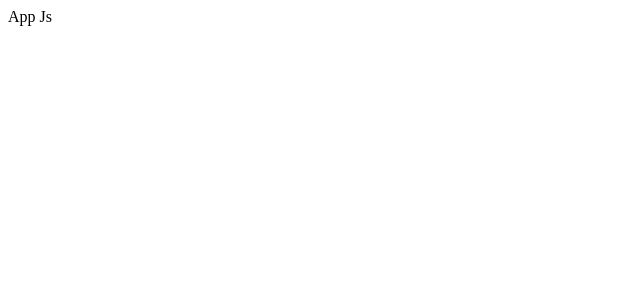
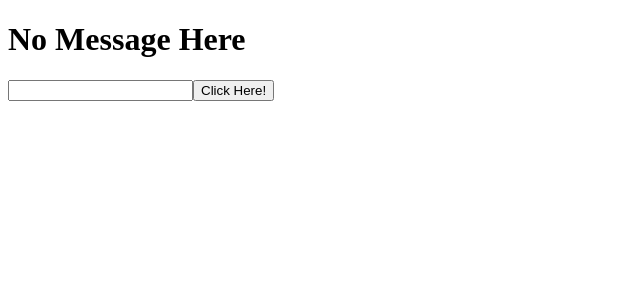
Before and after one commit to iampooran/reactpractice, a React (Create React App) app: page / in a window 1280 px wide. Shown: the top 300 px of the page, without its empty margins (0-640 px from the left). Built offline with nearby package versions, Linux system fonts and the light colour scheme.

Commit message:
ChildToParent Communication

```diff
--- a/src/App.js
+++ b/src/App.js
@@ -1,7 +1,9 @@
+import Main from "./components/ChildToParent/Main";
+
 function App() {
   return (
     <>
-    App Js
+      <Main/>
     </>
   );
 }
--- /dev/null
+++ b/src/components/ChildToParent/Child.js
@@ -0,0 +1,18 @@
+import React, { useState } from 'react'
+
+const Child = ({chooseMessage}) => {
+    const [parentMessage,setParentMessage] = useState('');
+
+    const changeParentMessage = () =>{
+        chooseMessage(parentMessage)
+    }
+
+  return (
+    <div>
+        <input value={parentMessage} onChange={(e)=> setParentMessage(e.target.value)}/>
+        <button onClick={changeParentMessage}>Click Here!</button>
+    </div>
+  )
+}
+
+export default Child
--- /dev/null
+++ b/src/components/ChildToParent/Main.js
@@ -0,0 +1,10 @@
+import React from 'react'
+import Parent from './Parent'
+
+const Main = () => {
+  return (
+    <Parent/>
+  )
+}
+
+export default Main
--- /dev/null
+++ b/src/components/ChildToParent/Parent.js
@@ -0,0 +1,19 @@
+import React, { useState } from 'react'
+import Child from './Child';
+
+const Parent = () => {
+    const [message,setMessage] = useState("No Message Here")
+
+    const chooseMessage = ( message ) =>{
+        setMessage(message)
+    };
+
+    return (
+    <div>
+        <h1>{message}</h1>
+        <Child chooseMessage={chooseMessage}/>
+    </div>
+  )
+}
+
+export default Parent
```
